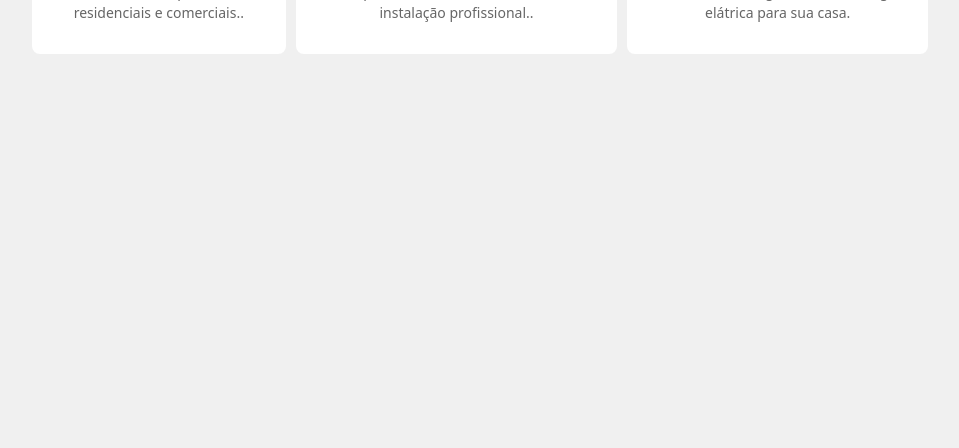
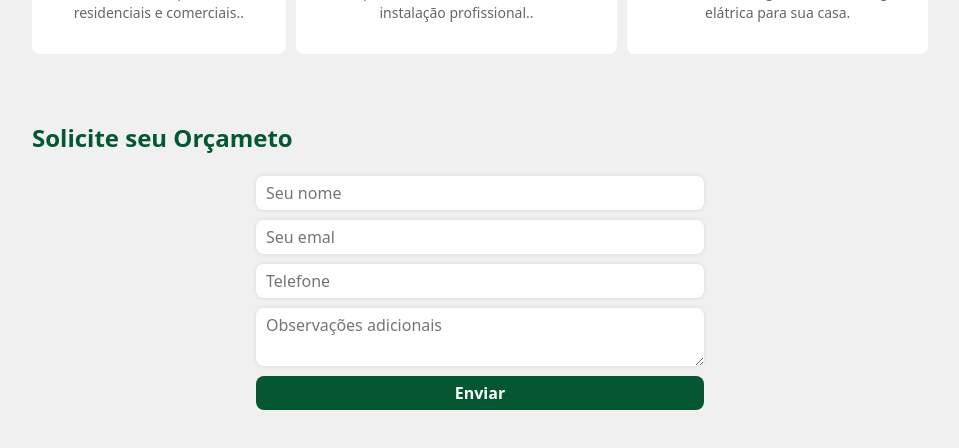
Before and after one commit to daviizui/m02_S08_exercicios-, a React (Vite) app: page / in a window 1280 px wide. Shown: the part 1637-2085 px from the top of the page, without its empty margins (160-1119 px from the left). Before the commit the page ends 1707 px from the top, so only its background shows below. Built offline with nearby package versions, Linux system fonts and the light colour scheme.

Commit message:
exercicio 4

```diff
--- a/src/App.jsx
+++ b/src/App.jsx
@@ -3,6 +3,7 @@ import AboutUs from "./components/AboutUs/AboutUs";
 import Invest from "./components/Invest/Invest";
 import NavBar from "./components/NavBar/NavBar";
 import Product from "./components/Product/Product";
+import Request from "./components/Request/Request";
 
 function App() {
   return (
@@ -15,6 +16,7 @@ function App() {
       <AboutUs />
       <Invest />
       <Product />
+      <Request />
     </>
   );
 }
--- a/src/components/NavBar/NavBar.jsx
+++ b/src/components/NavBar/NavBar.jsx
@@ -9,7 +9,7 @@ export default function NavBar() {
             <a href="#sobre-nos">Sobre nós</a>
             <a href="#por-que-investir">Por que investir?</a>
             <a href="#produto">Produtos</a>
-            <a href="#orcament">Orçamentos</a>
+            <a href="#orcamento">Orçamentos</a>
           </li>
         </ul>
       </nav>
--- /dev/null
+++ b/src/components/Request/Request.css
@@ -0,0 +1,39 @@
+.request {
+  display: flex;
+  flex-direction: column;
+  align-items: center;
+  width: 70%;
+  margin: 0 auto;
+}
+
+.request h2 {
+  color: rgb(5, 87, 49);
+  align-self: flex-start;
+  margin-top: 50px;
+}
+
+.request form {
+  display: flex;
+  flex-direction: column;
+  gap: 10px;
+  width: 50%;
+  margin: 20px 0 50px 0;
+}
+
+.request form input,
+textarea {
+  border-radius: 8px;
+  border: none;
+  box-shadow: 0 0 5px rgba(0, 0, 0, 0.1);
+  padding: 5px 10px;
+}
+
+.request button {
+  background-color: rgb(5, 87, 49);
+  color: white;
+  font-weight: bold;
+  border: none;
+  border-radius: 8px;
+  padding: 5px 10px;
+  cursor: pointer;
+}
--- /dev/null
+++ b/src/components/Request/Request.jsx
@@ -0,0 +1,16 @@
+import "./Request.css";
+
+export default function Request() {
+  return (
+    <section className="request" id="orcamento">
+      <h2>Solicite seu Orçameto</h2>
+      <form action="">
+        <input type="text" placeholder="Seu nome" />
+        <input type="email" placeholder="Seu emal" />
+        <input type="tel" placeholder="Telefone" />
+        <textarea placeholder="Observações adicionais"></textarea>
+        <button type="submit"> Enviar</button>
+      </form>
+    </section>
+  );
+}
```
